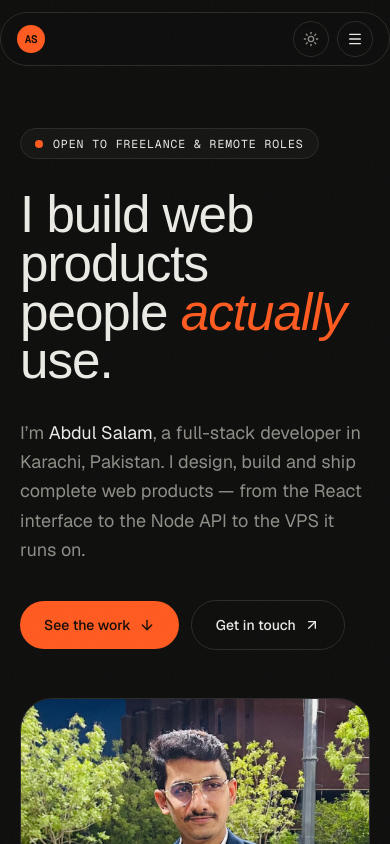
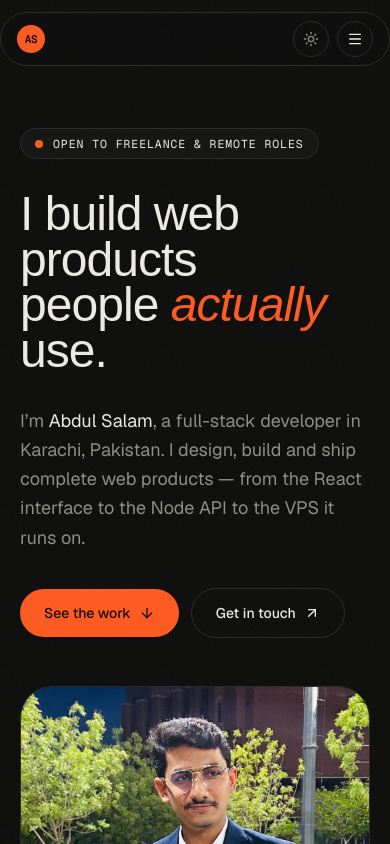
Before and after one commit to abdulsalam2121/My-Portfolio, a Next.js app: page / in a window 390 px wide. Shown: the top 844 px of the page. Built offline with nearby package versions, Linux system fonts and the light colour scheme; a web font is replaced by a local one.

Commit message:
Update Hero component heading font size for improved responsiveness

```diff
--- a/components/Hero.tsx
+++ b/components/Hero.tsx
@@ -22,7 +22,7 @@ export function Hero() {
         </Reveal>
 
         <Reveal delay={0.05}>
-          <h1 className="display text-[clamp(3.2rem,9.5vw,7.6rem)]">
+          <h1 className="display text-[clamp(3rem,7.4vw,6.4rem)]">
             I build web products
             <br />
             people <em className="text-accent">actually</em> use.
```
Also changed, not shown: _src/ok.jpg (deleted).
